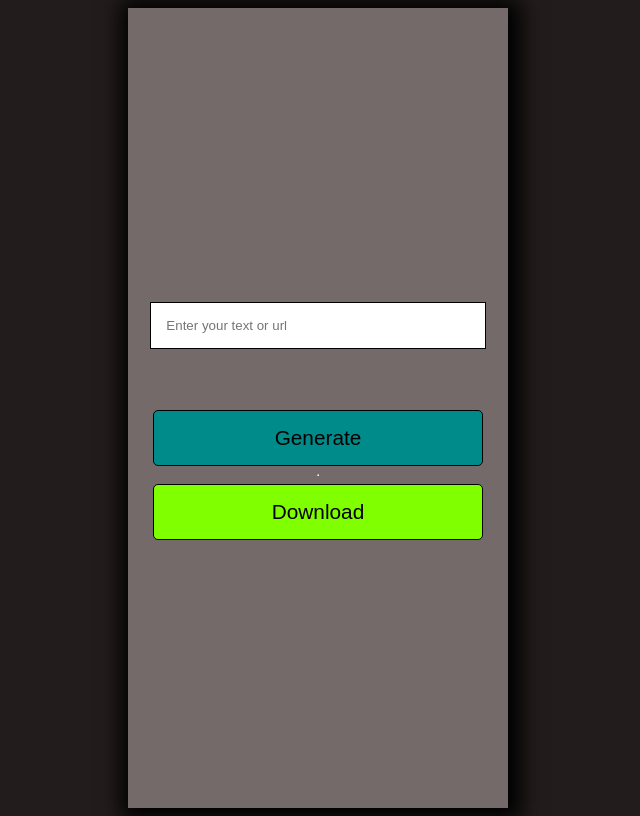
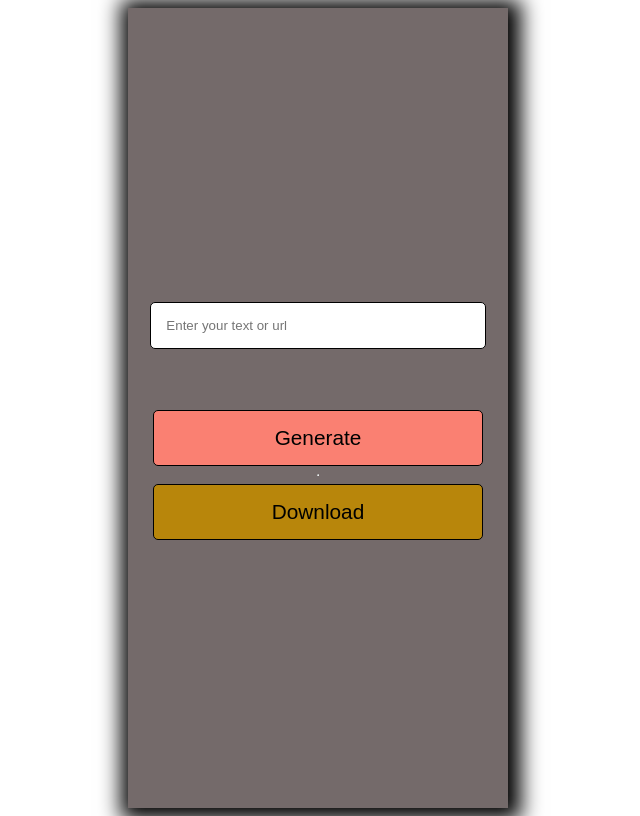
Before and after one commit to luizf-dev/qr_code_generator, a plain HTML site: page index.html in a window 1280 px wide. Shown: the whole page, without its empty margins (322-962 px from the left). Drawn offline with Linux system fonts and the light colour scheme.

Commit message:
alterado bg-color-body, bg-color-buttons, border-radius-input

```diff
--- a/style.css
+++ b/style.css
@@ -1,5 +1,5 @@
 body{
-    background: #231c1c;
+    background: #fff;
 }
 
 .container{
@@ -34,6 +34,7 @@ input{
     margin-bottom: 25px;
     margin-top: 25px;
     z-index: 1;
+    border-radius: 5px;
 }
 
 button{
@@ -48,11 +49,11 @@ button{
 }
 
 .btn-generate{
-    background-color: darkcyan;
+    background-color: salmon;
 }
 
 .btn-download{
-    background-color: chartreuse;
+    background-color: darkgoldenrod;
 }
 
 .btn-download:hover{
```
